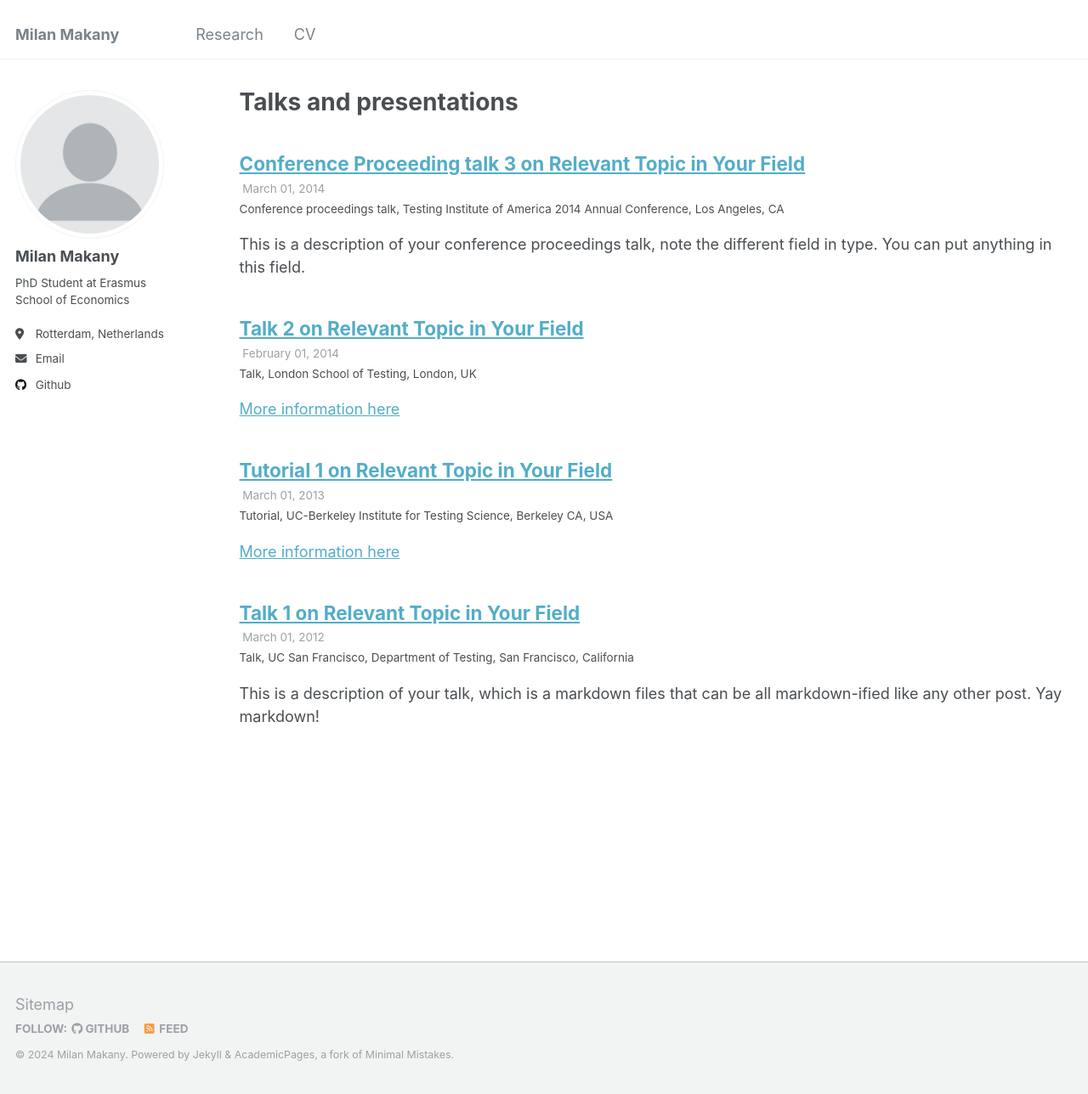
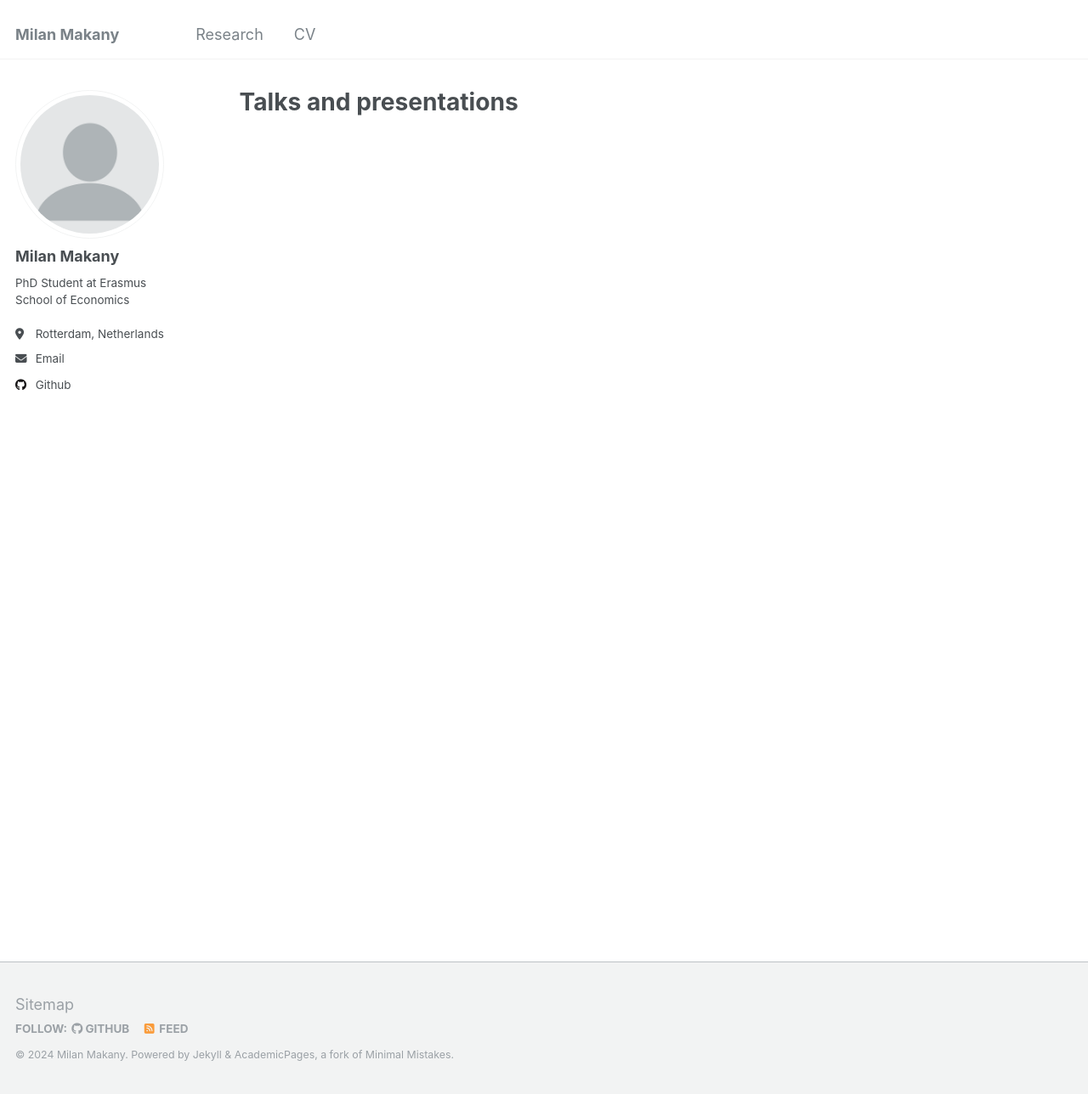
Before and after one commit to makany-milan/makany-milan.github.io, a Jekyll site: the page built from _pages/talks.html, in a window 1280 px wide and 1288 px high. Shown: the whole window at 85% size. Built offline with Jekyll 4.4.1, drawn with Linux system fonts in a browser that asks for light colours.

Commit message:
rename folders, add cv

```diff
--- a/_config.yml
+++ b/_config.yml
@@ -216,7 +216,7 @@ collections:
   teaching:
     output: true
     permalink: /:collection/:path/
-  research:
+  publications:
     output: true
     permalink: /:collection/:path/
   portfolio:
--- a/_talks/2012-03-01-talk-1.md
+++ /dev/null
@@ -1,11 +0,0 @@
----
-title: "Talk 1 on Relevant Topic in Your Field"
-collection: talks
-type: "Talk"
-permalink: /talks/2012-03-01-talk-1
-venue: "UC San Francisco, Department of Testing"
-date: 2012-03-01
-location: "San Francisco, California"
----
-
-This is a description of your talk, which is a markdown files that can be all markdown-ified like any other post. Yay markdown!
--- a/_talks/2013-03-01-tutorial-1.md
+++ /dev/null
@@ -1,13 +0,0 @@
----
-title: "Tutorial 1 on Relevant Topic in Your Field"
-collection: talks
-type: "Tutorial"
-permalink: /talks/2013-03-01-tutorial-1
-venue: "UC-Berkeley Institute for Testing Science"
-date: 2013-03-01
-location: "Berkeley CA, USA"
----
-
-[More information here](http://exampleurl.com)
-
-This is a description of your tutorial, note the different field in type. This is a markdown files that can be all markdown-ified like any other post. Yay markdown!
--- a/_talks/2014-02-01-talk-2.md
+++ /dev/null
@@ -1,13 +0,0 @@
----
-title: "Talk 2 on Relevant Topic in Your Field"
-collection: talks
-type: "Talk"
-permalink: /talks/2014-02-01-talk-2
-venue: "London School of Testing"
-date: 2014-02-01
-location: "London, UK"
----
-
-[More information here](http://example2.com)
-
-This is a description of your talk, which is a markdown files that can be all markdown-ified like any other post. Yay markdown!
--- a/_talks/2014-03-01-talk-3.md
+++ /dev/null
@@ -1,11 +0,0 @@
----
-title: "Conference Proceeding talk 3 on Relevant Topic in Your Field"
-collection: talks
-type: "Conference proceedings talk"
-permalink: /talks/2014-03-01-talk-3
-venue: "Testing Institute of America 2014 Annual Conference"
-date: 2014-03-01
-location: "Los Angeles, CA"
----
-
-This is a description of your conference proceedings talk, note the different field in type. You can put anything in this field.
```
Also changed, not shown: _pages/cv.md (+1 -1 lines), _portfolio/portfolio-1.md (deleted, +0 -7 lines), _portfolio/portfolio-2.html (deleted, +0 -7 lines), _posts/2012-08-14-blog-post-1.md (deleted, +0 -20 lines), _posts/2013-08-14-blog-post-2.md (deleted, +0 -20 lines), _posts/2014-08-14-blog-post-3.md (deleted, +0 -20 lines), _posts/2015-08-14-blog-post-4.md (deleted, +0 -20 lines), _publications/women_in_academia.md (added, +22 -0 lines), _research/women_in_academia.md (deleted, +0 -16 lines), _teaching/2014-spring-teaching-1.md (deleted, +0 -20 lines), _teaching/2015-spring-teaching-2.md (deleted, +0 -20 lines), 2 other files.
